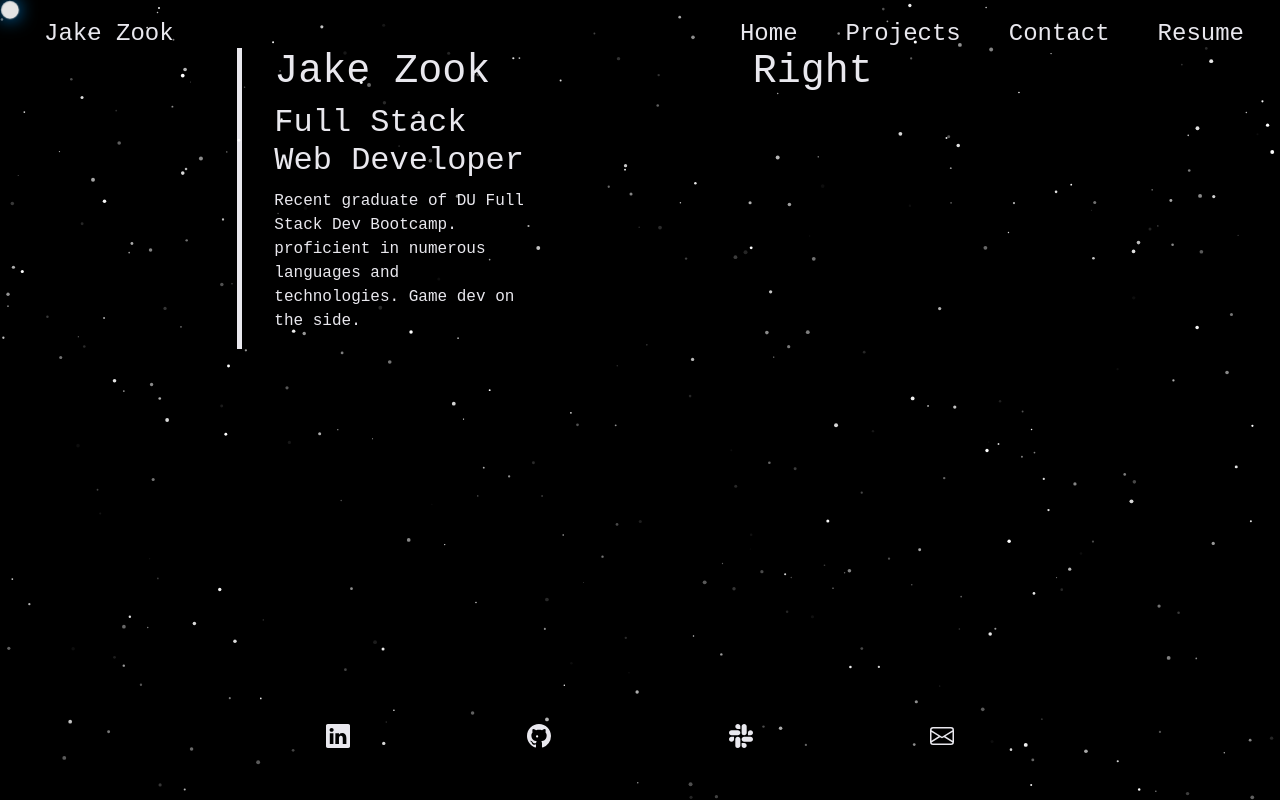
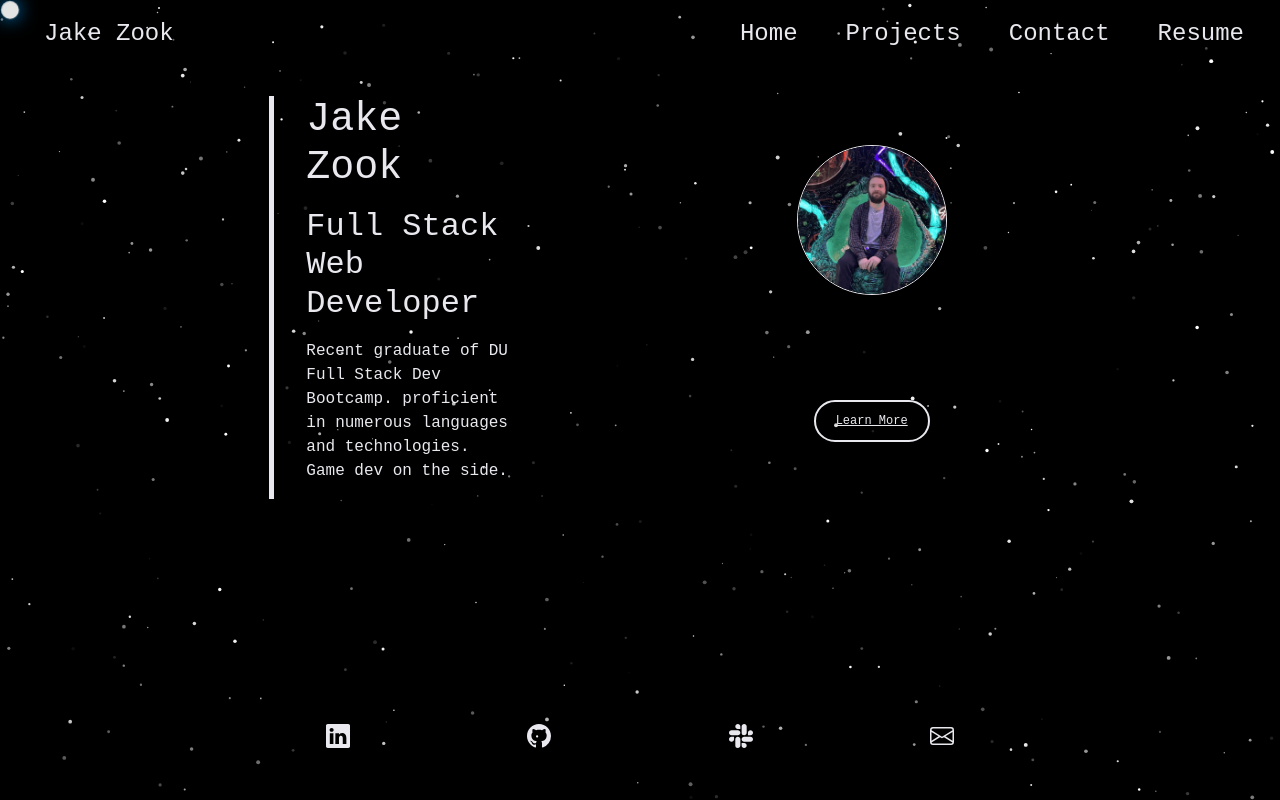
Before and after one commit to JakeZook/Updated-Portfolio, a React (Vite) app: page / in a window 1280 px wide. Built offline with nearby package versions, Linux system fonts and the light colour scheme; a web font is replaced by a local one.

Commit message:
Added profile pic and link to bio page.

```diff
--- a/src/App.jsx
+++ b/src/App.jsx
@@ -12,7 +12,7 @@ function App() {
 			<Particles id="tsparticles" />
 			<CursorGlow />
 			<Nav />
-			<main className="m-5">
+			<main className="m-5 p-5">
 				<Outlet />
 			</main>
 			<Footer />
--- a/src/pages/Home.css
+++ b/src/pages/Home.css
@@ -1,4 +1,46 @@
 #header {
-	padding-left: 2rem;
+	padding: 0 2rem 0 2rem;
 	border-left: 5px solid var(--secondary-light);
 }
+
+#header-bio {
+	margin: 1rem 0;
+}
+
+.circular-profile-pic {
+	width: 150px; /* Set your desired width and height */
+	height: 150px;
+	border-radius: 50%; /* Create a circular shape */
+	overflow: hidden; /* Hide the overflowing part of the image */
+	display: flex;
+	align-items: center;
+	justify-content: center;
+	border: solid 0.1rem var(--secondary-light) !important;
+}
+
+.circular-profile-pic img {
+	max-width: 100%; /* Make sure the image doesn't exceed the container size */
+	max-height: auto;
+}
+
+.transparent-button {
+	z-index: 1;
+	background: transparent !important;
+	border: 2px solid var(--secondary-light) !important;
+	border-radius: 100px !important;
+	color: var(--secondary-light) !important;
+	padding: 10px 20px !important;
+	font-size: 0.75rem !important;
+}
+
+.transparent-button:hover {
+	color: var(--light) !important;
+	-webkit-box-shadow: 0px 25px 5px rgba(255, 255, 255, 0.9);
+	-moz-box-shadow: 0px 0px 25px 5px rgba(255, 255, 255, 0.9);
+	box-shadow: 0px 0px 25px 5px rgba(255, 255, 255, 0.9);
+	cursor: none;
+}
+
+button {
+	z-index: 1;
+}
--- a/src/pages/Home.jsx
+++ b/src/pages/Home.jsx
@@ -5,15 +5,20 @@ export default function Home() {
 		<div className="row d-flex justify-content-center">
 			<div className="col-3" id="header">
 				<h1>Jake Zook</h1>
-				<h2>Full Stack Web Developer</h2>
-				<p>
+				<h2 className="mt-3 mb-3">Full Stack Web Developer</h2>
+				<p id="header-bio">
 					Recent graduate of DU Full Stack Dev Bootcamp. proficient in numerous
 					languages and technologies. Game dev on the side.
 				</p>
 			</div>
 			<div className="col-2"></div>
-			<div className="col-3">
-				<h1>Right</h1>
+			<div className="col-3 d-flex text-center justify-content-around align-items-center flex-column">
+				<div className="circular-profile-pic mx-auto">
+					<img src="../../Assets/pp.PNG" alt="" />
+				</div>
+				<a href="/bio" className="transparent-button m-2">
+					Learn More
+				</a>
 			</div>
 		</div>
 	);
```
Also changed, not shown: Assets/pp.PNG (added).
